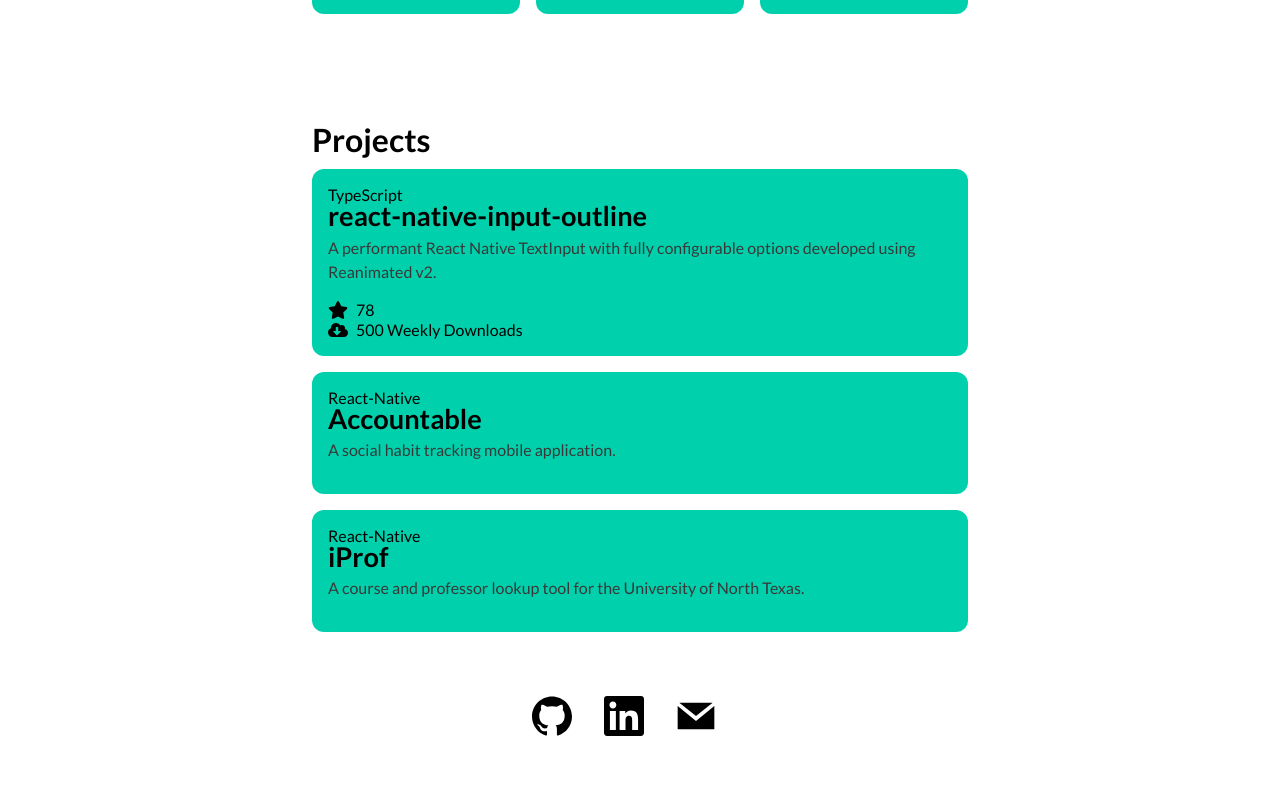
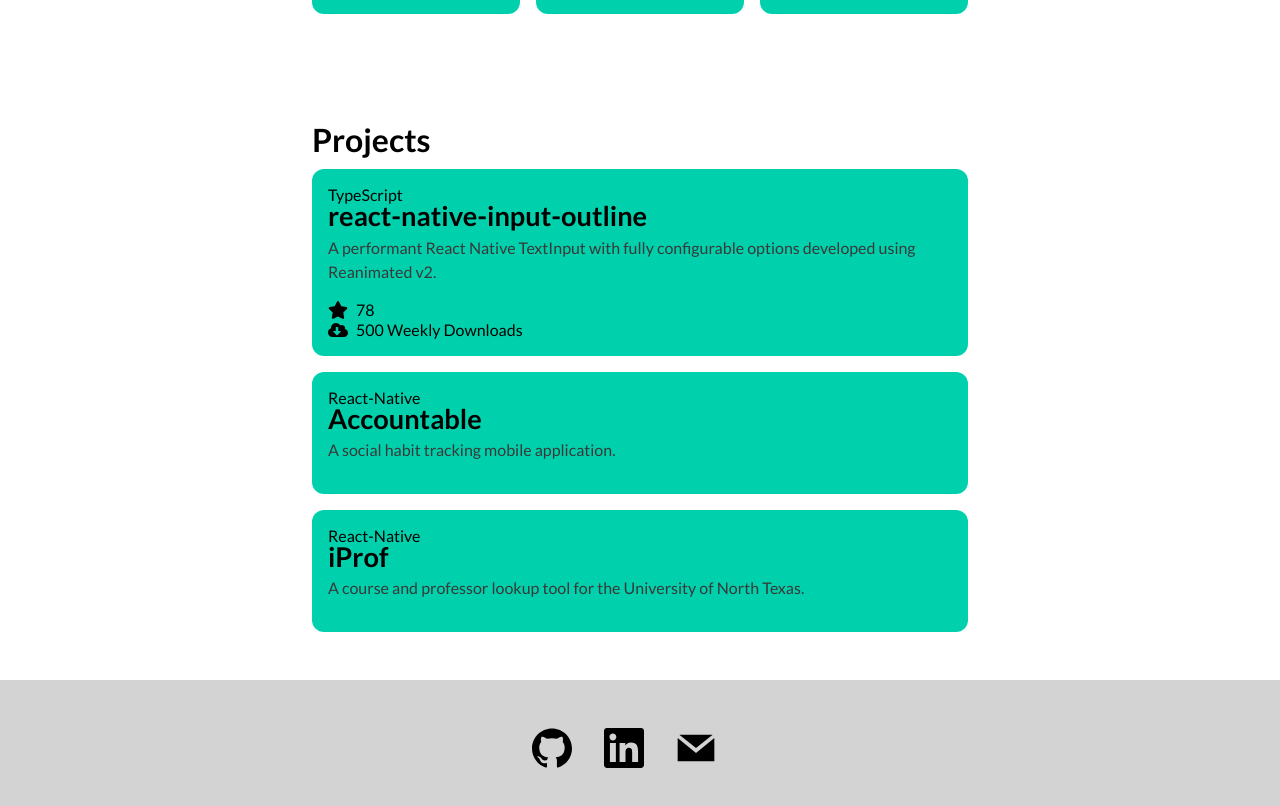
Before and after one commit to swushi/portfolio, a React (Create React App) app: page / in a window 1280 px wide. Shown: the part 1371-2177 px from the top of the page. Before the commit the page ends 2155 px from the top, so only its background shows below. Built offline with nearby package versions, Linux system fonts and the light colour scheme.

Commit message:
Fixed footer

```diff
--- a/src/App.css
+++ b/src/App.css
@@ -238,7 +238,9 @@ section > .skills > * > p {
 footer {
   display: flex;
   justify-content: center;
-  margin: 3em;
+  margin-top: 2em;
+  padding: 3em;
+  background-color: #d3d3d3;
 }
 
 footer > * {
```
